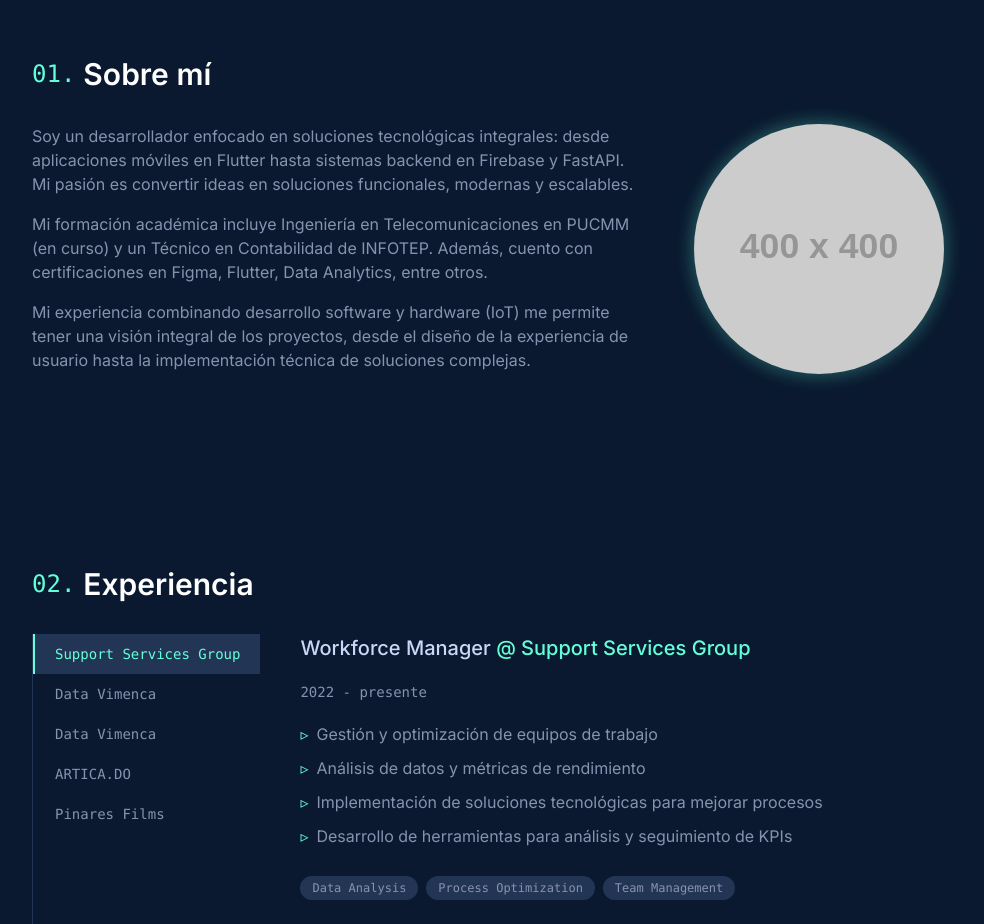
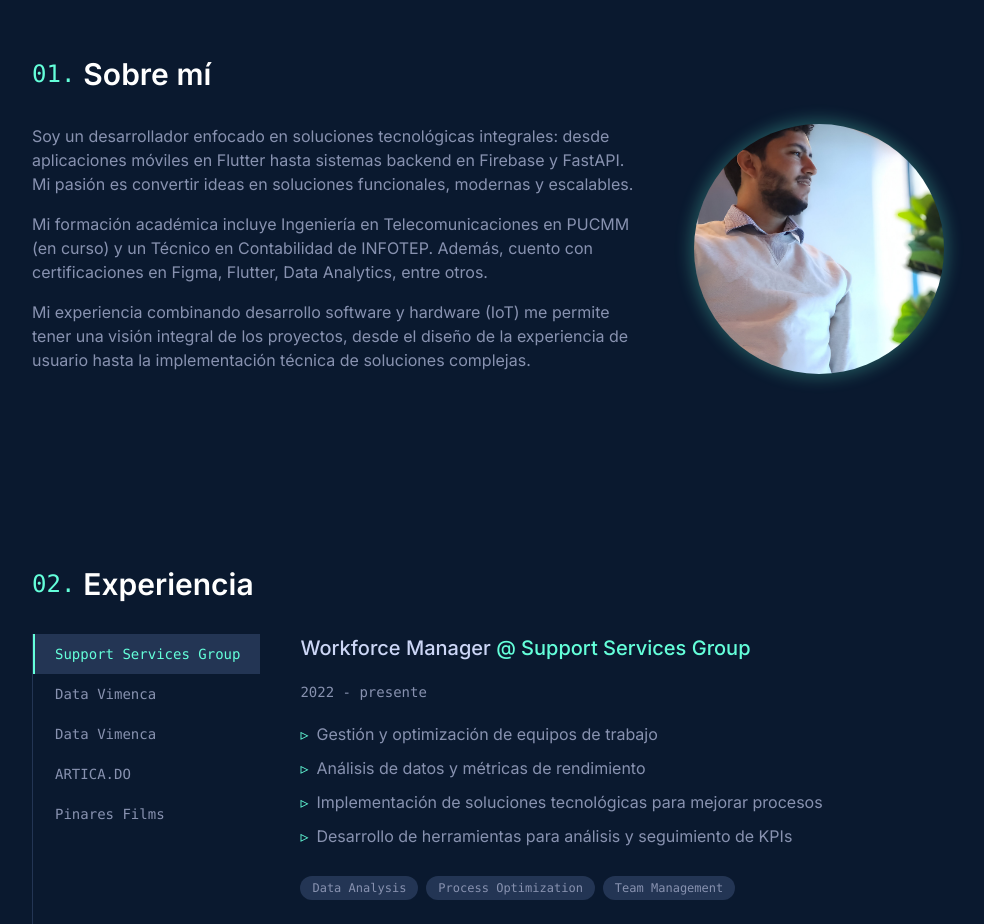
Before and after one commit to Crisgmz/cris-gomez-portfolio-flow, a React (Vite) app: page / in a window 1280 px wide. Shown: the part 840-1764 px from the top of the page, without its empty margins (144-1128 px from the left). Built offline with nearby package versions, Linux system fonts and the light colour scheme.

Commit message:
Add profile picture to About section
Include the provided image in the About section of the portfolio.

```diff
--- a/src/components/About.tsx
+++ b/src/components/About.tsx
@@ -26,7 +26,7 @@ const About = () => {
             <div className="absolute -inset-1 bg-teal rounded-full opacity-25 group-hover:opacity-50 blur transition duration-500"></div>
             <div className="relative max-w-[250px] aspect-square rounded-full overflow-hidden">
               <img
-                src="https://via.placeholder.com/400x400"
+                src="/lovable-uploads/9290d26d-e12f-4045-8aa1-3ea15374a590.png"
                 alt="Cristian Gómez"
                 className="object-cover w-full h-full"
               />
```
Also changed, not shown: public/lovable-uploads/9290d26d-e12f-4045-8aa1-3ea15374a590.png (added).
